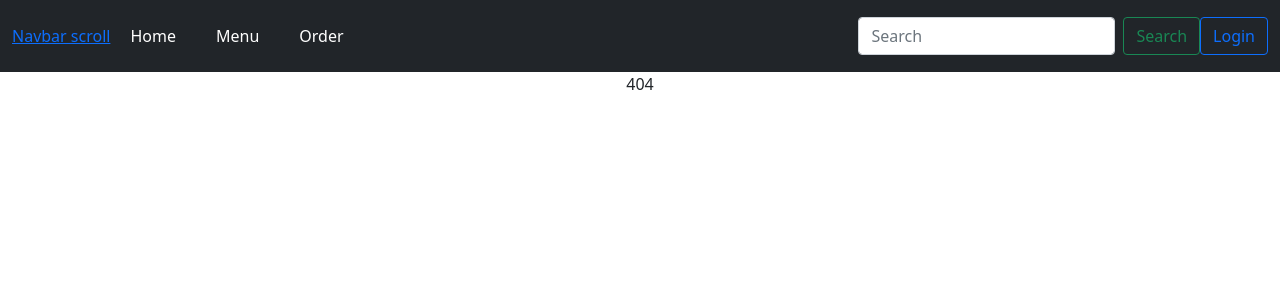
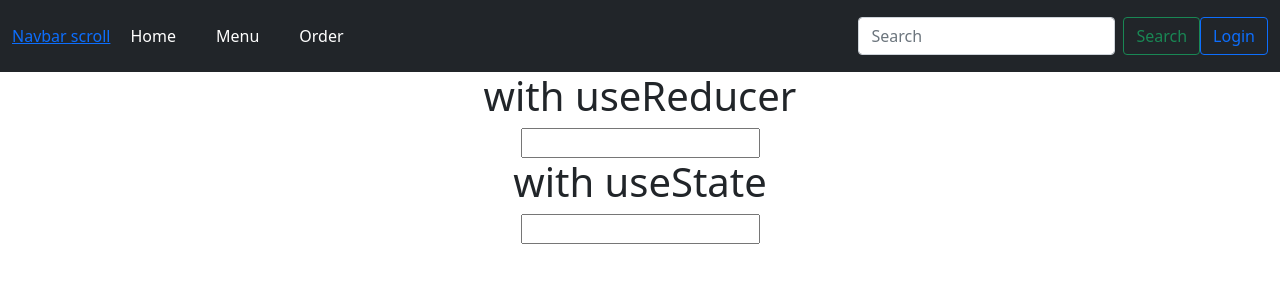
Before and after one commit to Sahil-Abbas/reactCourse, a React (Create React App) app: page /counter in a window 1280 px wide. Before the commit this address had no page. Shown: the top 300 px of the page. Built offline with nearby package versions, Linux system fonts and the light colour scheme.

Commit message:
useReducer hook

```diff
--- a/src/app/App.js
+++ b/src/app/App.js
@@ -1,6 +1,7 @@
 import React, { useEffect, useState } from 'react';
 import { Routes, Route, Link } from 'react-router-dom';
 import './App.css';
+import Counter from './components/Counter';
 import HeaderComponent from './components/HeaderComponent';
 import LoginComponent from './components/LoginComponent';
 import MenuComponent from './components/MenuComponent';
@@ -39,6 +40,7 @@ function App() {
                     <Route path=':id' element={<OrderDetail />} />
                 </Route>
                 <Route path='/login' element={<LoginComponent />} />
+                <Route path='/counter' element={<Counter />} />
                 <Route path="*" element={<div>404</div>} />
             </Routes>
         </div>
--- /dev/null
+++ b/src/app/components/Counter.js
@@ -0,0 +1,82 @@
+import React, { useReducer, useState } from 'react'
+import { Button } from 'react-bootstrap';
+
+const initialState = {
+    name: '',
+    isNameValid: true,
+    email: '',
+    isEmailValid: true
+};
+
+const counterReducer = (state=initialState, action) => {
+    switch (action.type) {
+        case 'name':
+            if (action.value.name.length > 10) {
+                return {...state, name: action.value.name, isNameValid: false}
+            }
+            return {...state, name: action.value.name, isNameValid: true}
+
+        case 'email':
+            return {...state, count: state.count - 1};
+
+        default:
+            break;
+    }
+}
+
+const Counter = () => {
+    const [state, dispatch] = useReducer(counterReducer, initialState);
+
+
+    // same above case with useState
+    const [name, setName] = useState('');
+    const [isNameValid, setIsNameValid] = useState(true);
+
+
+    const changeHandler = (e) => {
+        dispatch({
+            type: e.target.name,
+            value: { [e.target.name]: e.target.value }
+        })
+    }
+
+    const changeHandler2 = (e) => {
+        if (e.target.value.length > 10) {
+            setName(e.target.value);
+            setIsNameValid(false);
+            console.log(e.target.value.length)
+        } else {
+            setName(e.target.value);
+            setIsNameValid(true);
+        }
+    }
+
+    // const increment = () => {
+    //     dispatch({type: 'increment'})
+    // }
+
+    // const decrement = () => {
+    //     dispatch({type: 'decrement'})
+    // }
+    console.log(isNameValid)
+  return (
+      <div>
+          <h1>with useReducer</h1>
+
+          {/* <Button style={{display: 'block', margin: '0 auto'}} onClick={increment}>Add</Button>
+          <Button style={{display: 'block', margin: '0 auto'}} onClick={decrement}>Sub</Button> */}
+
+          <input type="text" name='name' onChange={(e) => changeHandler(e)} value={state.name} />
+          {!state.isNameValid && <p>invalid name</p>}
+          {/* <input type="text" name='email' /> */}
+
+          <br />
+          <h1>with useState</h1>
+          <input type="text" name='name2' onChange={(e) => changeHandler2(e)} value={name} />
+          {!isNameValid && <p>invalid name</p>}
+      </div>
+
+  )
+}
+
+export default Counter
--- a/src/app/context/UserContext.js
+++ b/src/app/context/UserContext.js
@@ -12,4 +12,4 @@ export const logout = () => {
     loginState.isLoggedin = false;
 }
 
-export const UserContext = React.createContext(loginState);
+export const UserContext = React.createContext('');
--- a/src/index.js
+++ b/src/index.js
@@ -20,7 +20,4 @@ ReactDOM.render(
   document.getElementById('root')
 );
 
-// If you want to start measuring performance in your app, pass a function
-// to log results (for example: reportWebVitals(console.log))
-// or send to an analytics endpoint. Learn more: https://bit.ly/CRA-vitals
 reportWebVitals();
```
